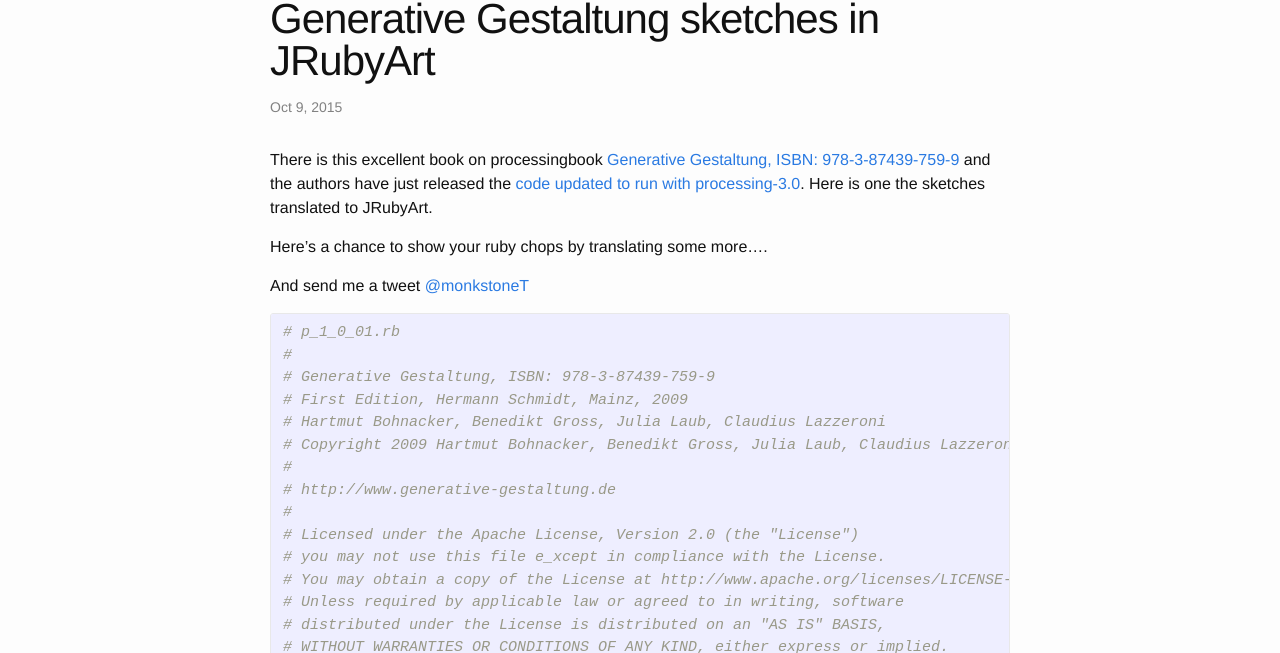
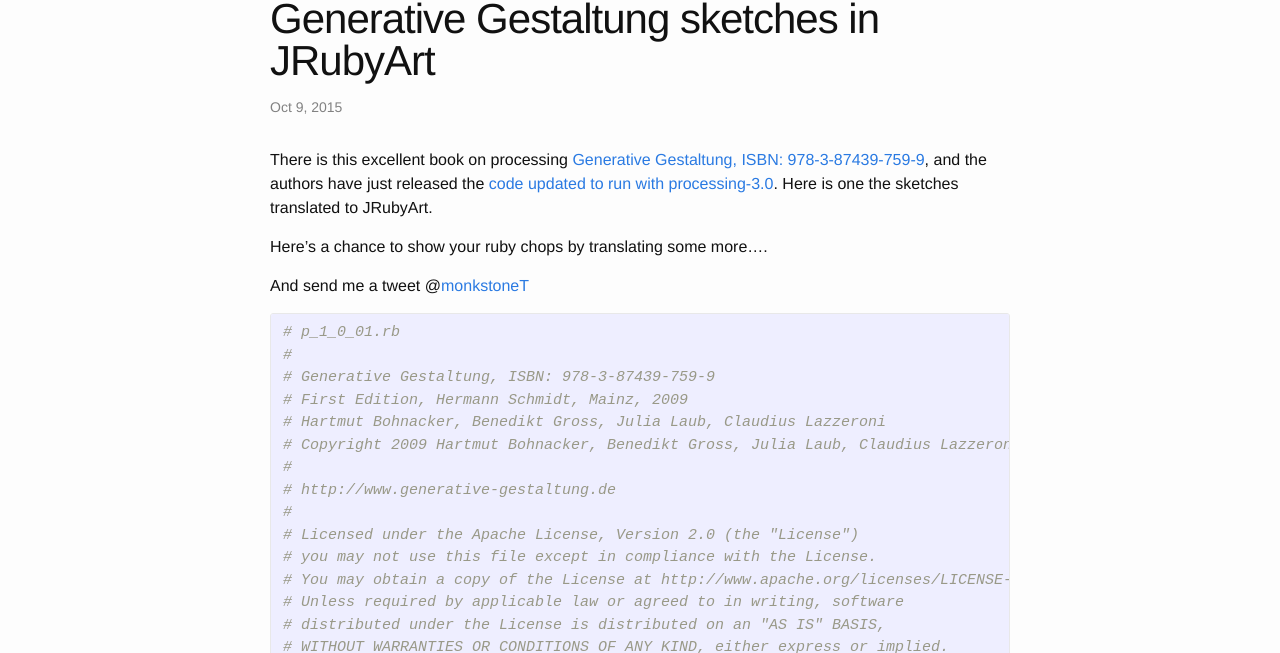
Before and after one commit to monkstone/monkstone.github.com, a Jekyll site: the page built from _posts/2015-10-09-generative.md, in a window 1280 px wide. Shown: the part 94-747 px from the top of the page. Built offline with Jekyll 4.4.1, drawn with Linux system fonts in a browser that asks for light colours.

Commit message:
trim book

```diff
--- a/_posts/2015-10-09-generative.md
+++ b/_posts/2015-10-09-generative.md
@@ -5,11 +5,11 @@ date:   2015-10-09 15:43:13
 categories: jruby_art update
 ---
 
-There is this excellent book on processingbook [Generative Gestaltung, ISBN: 978-3-87439-759-9][generative] and the authors have just released the [code updated to run with processing-3.0][code]. Here is one the sketches translated to JRubyArt.
+There is this excellent book on processing [Generative Gestaltung, ISBN: 978-3-87439-759-9][generative], and the authors have just released the [code updated to run with processing-3.0][code]. Here is one the sketches translated to JRubyArt.
 
 Here's a chance to show your ruby chops by translating some more....
 
-And send me a tweet [@monkstoneT][twitter]
+And send me a tweet @[monkstoneT][twitter]
 
 {% highlight ruby %}
 # p_1_0_01.rb
@@ -22,7 +22,7 @@ And send me a tweet [@monkstoneT][twitter]
 # http://www.generative-gestaltung.de
 #
 # Licensed under the Apache License, Version 2.0 (the "License")
-# you may not use this file e_xcept in compliance with the License.
+# you may not use this file except in compliance with the License.
 # You may obtain a copy of the License at http://www.apache.org/licenses/LICENSE-2.0
 # Unless required by applicable law or agreed to in writing, software
 # distributed under the License is distributed on an "AS IS" BASIS,
```
